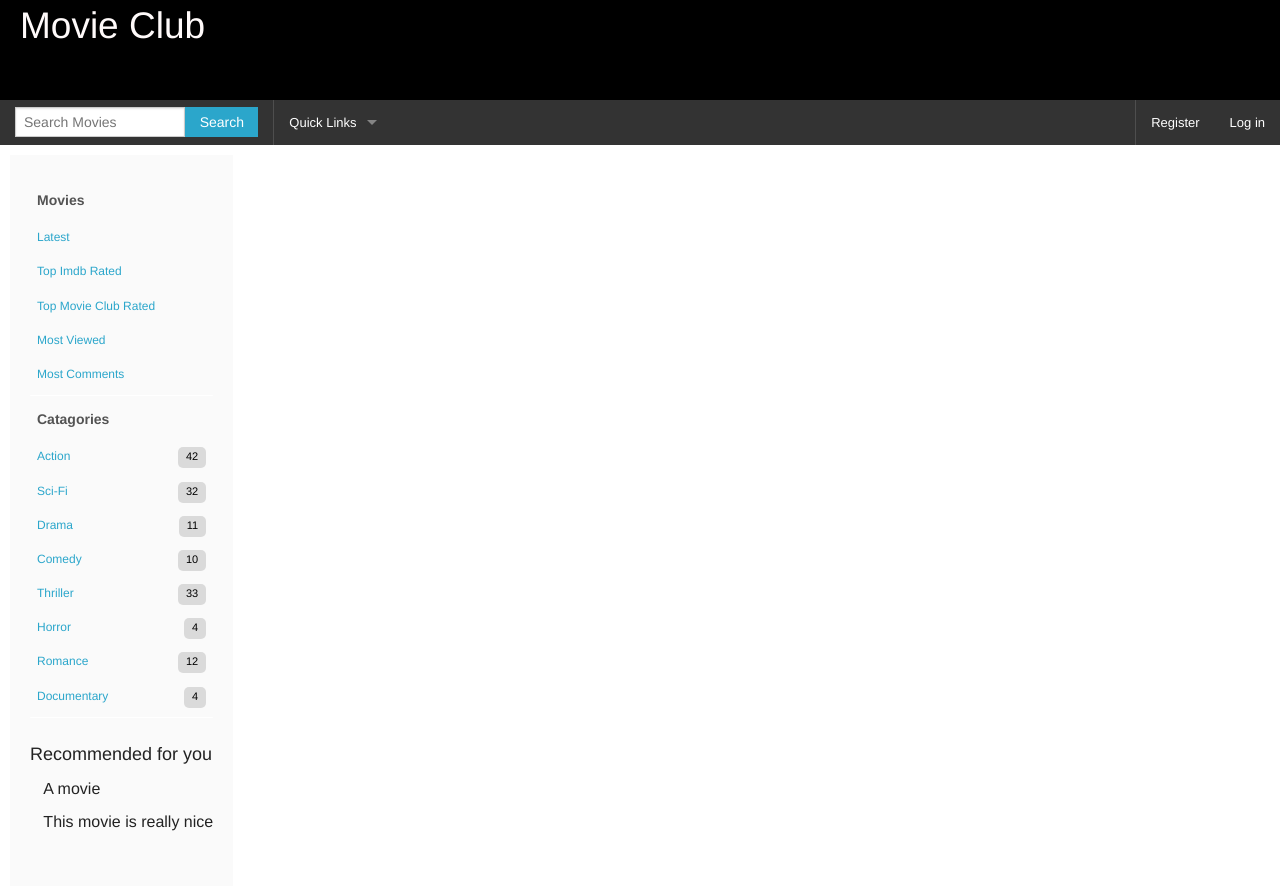
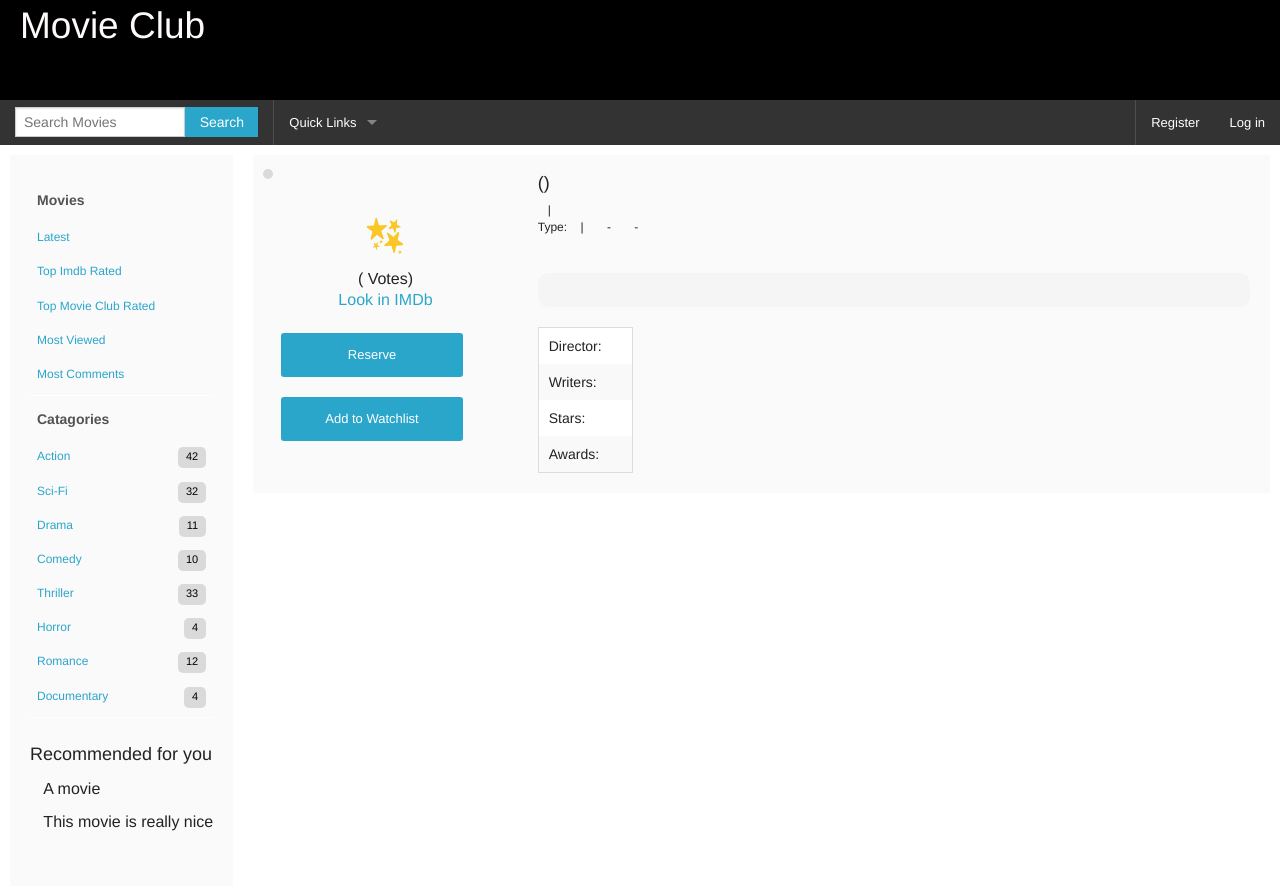
Before and after one commit to deepal/movieclub, an ASP.NET MVC app: template MovieClub/MovieClub/Views/Content/MovieDetails.cshtml in a window 1280 px wide. Run offline with ASP.NET Core 8 and stand-ins for ASP.NET MVC 5, Linux system fonts and the light colour scheme; the template is opened without the code that fills it, so the values that code supplies are empty; the project's own start-up code is not run, and a stand-in starts its controllers and pages; some libraries are stand-ins or nearby versions.

Commit message:
Movie Details page markup complete

```diff
--- a/MovieClub/MovieClub/Content/Site.css
+++ b/MovieClub/MovieClub/Content/Site.css
@@ -83,6 +83,10 @@
     padding:0;
 }
 
+.wrapper-custom{
+    margin:15px;
+}
+
 
     .row{
     max-width:initial !important;
@@ -127,4 +131,90 @@
     border-radius:15px;
 }
 
+
+
 /*movie details page-----------------------------------------------------------------*/
+
+#moviedetails{
+    background:#fafafa;
+    margin-left:10px;
+    overflow:hidden;
+    padding:10px 20px 0 10px;
+}
+
+#action-buttons{
+    max-width:200px;
+    margin-top:20px
+}
+
+#action-buttons ul li{
+    list-style-type:none;
+}
+
+#movie-poster img{
+    text-align:center;
+    border-radius:10px;
+    border:5px solid #dadada;
+}
+
+#movie-title{
+    margin-bottom:40px;
+}
+
+#movie-year{
+    font-size:18px;
+    font-weight:normal;
+}
+
+#movie-name{
+    font-size:180%;
+    font-weight:bold;
+}
+
+#movie-locale{
+    margin-top:10px;
+    clear:both;
+    font-size:12px;
+    font-weight:normal;
+}
+
+#movie-locale span{
+    margin:0 10px;
+}
+
+#movie-specs{
+    font-size:12px;
+    margin-top:5px;
+}
+
+#movie-specs span{
+    margin:0 10px;
+}
+
+#movie-imdb{
+    margin-top:20px;
+    text-align:center;
+}
+
+#rating{
+    padding:15px;
+    font-size:28px;
+    color:#808080;
+}
+
+#imdb-stars{
+    height:40px;
+    width:40px;
+}
+
+#plot{
+    background-color:whitesmoke;
+    padding:7px;
+    margin-bottom:20px;
+    border-radius:10px;
+}
+
+#plot p{
+    font-size:14px;
+    line-height:200%;
+}
--- a/MovieClub/MovieClub/Models/MovieDetails.cs
+++ b/MovieClub/MovieClub/Models/MovieDetails.cs
@@ -14,6 +14,7 @@
         public int Runtime { get; set; }
         public string Genre { get; set; }
         public string Director { get; set; }
+        public string Actors { get; set; }
         public string Writer { get; set; }
         public string PlotShort { get; set; }
         public string PlotFull { get; set; }
--- a/MovieClub/MovieClub/Views/Content/MovieDetails.cshtml
+++ b/MovieClub/MovieClub/Views/Content/MovieDetails.cshtml
@@ -4,28 +4,55 @@
     ViewBag.Title = @ViewBag.Name;
     var movie = Model;
 }
-
-<h3>@ViewBag.Name</h3>
-
 <div id="moviedetails" class="moviedetails">
-    <div class="poster">
+    <div class="row">
+        <div class="small-100 medium-20 large-27 columns">
+            <div id="movie-poster">
                 <img src="@movie.Poster" />
             </div>
-    <div class="movie-name">
-        <h4>@movie.Title</h4>
+            <div id="movie-imdb">
+                <div id="rating"><img src="~/Content/images/stars.png" id="imdb-stars" /> @movie.imdbRating </div>(@movie.imdbVotes Votes) <p><a href="http://www.imdb.com/title/@movie.imdbID/">Look in IMDb</a></p>
+            </div>
+            <div id="action-buttons">
+                <ul>
+                    <li><a href="" class="button expand small radius">Reserve</a></li>
+                    <li><a href="" class="button expand info small radius">Add to Watchlist</a></li>
+                </ul>
             </div>
 
-    <div class="general-details">
-        <!-- year,director,writer,imdb ratings etc -->
+        </div>
+        <div class="small-100 medium-80 large-73 columns">
+            <div id="movie-info">
+                <div id="movie-title">
+                    <div id="movie-name">
+                        @movie.Title <span id="movie-year">(@movie.Year)</span>
+                        <div id="movie-locale">@movie.Country  <span>|</span>  @movie.Language</div>
+                    </div>
+                    <div id="movie-specs">
+                            Type: @movie.Type <span>|</span> @movie.Runtime  <span>-</span>  @movie.Genre  <span>-</span>  @movie.Released
+                    </div>
                 </div>
 
-    <div class="movie-plot">
+                <div id="plot">
                     <p>@movie.Plot</p>
                 </div>
 
-    <div class="action-pane">
-        <!-- buttons to reserve, request, order, add to watchlist etc. -->
+                <div id="movie-stats">
+                    <div id="movie-contributors">
+                        <table>
+                            <tr><td>Director:</td><td>@movie.Director</td></tr>
+                            <tr><td>Writers:</td><td>@movie.Writer</td></tr>
+                            <tr><td>Stars:</td><td>@movie.Actors</td></tr>
+                            <tr><td>Awards:</td><td>@movie.Awards</td></tr>
+                        </table>
                     </div>
+
+                </div>
+            </div>
+        </div>
+
+    </div>
+
 </div>
 
 @section scripts{
--- a/MovieClub/MovieClub/Views/Shared/_Layout.cshtml
+++ b/MovieClub/MovieClub/Views/Shared/_Layout.cshtml
@@ -115,11 +115,8 @@
                 @RenderSection("thrillercatagory", required: false)
                 <!-- Featured content end-->
 
-                <div class="row">
-                    <div class="content-wrapper">
-                        @RenderBody()
-                    </div>
-                </div>
+                @RenderBody()
+
             </div>
         </div>
     </div>
```
Also changed, not shown: MovieClub/MovieClub/Controllers/ContentController.cs (+5 -2 lines). Lines whose indentation alone changed are shown as unchanged.
